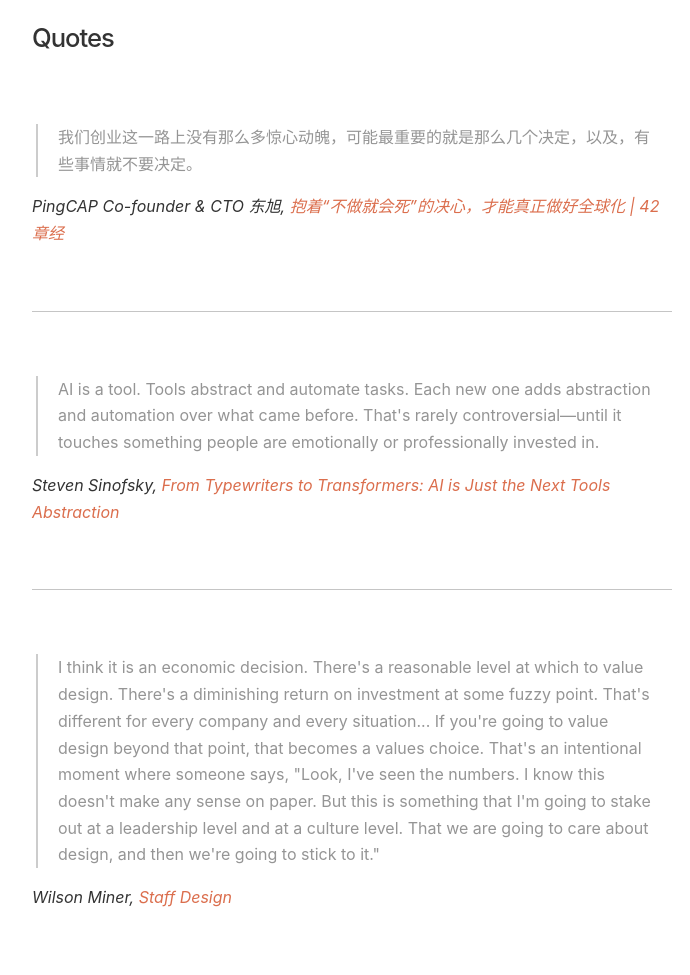
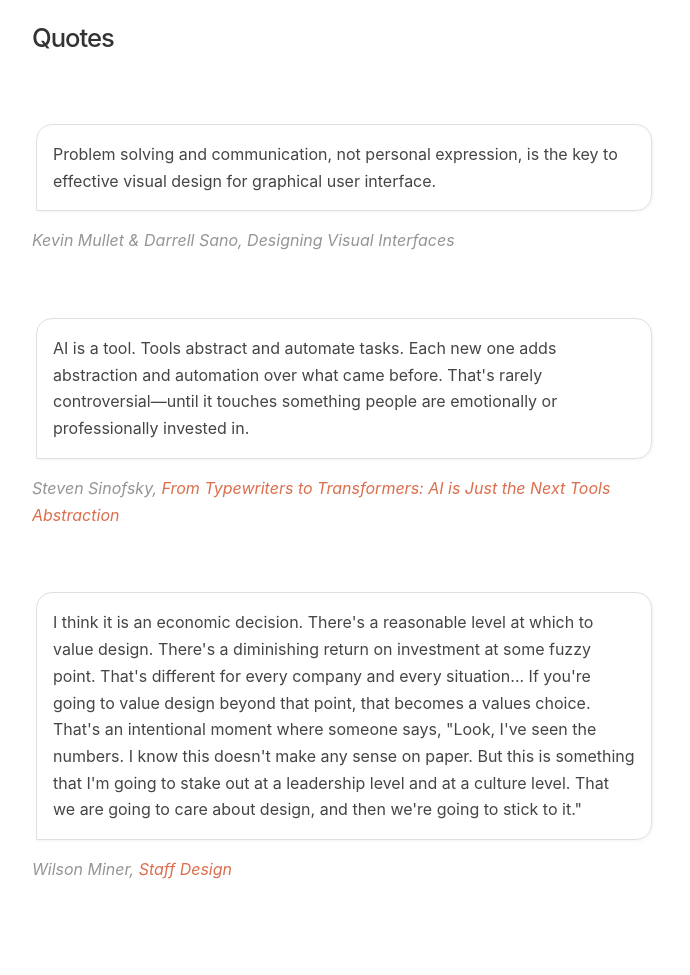
Before and after one commit to lvterry/lvterry.github.io, a Jekyll site: the page built from quotes.html, in a window 1280 px wide. Shown: the whole page, without its empty margins (288-978 px from the left). Built offline with Jekyll 4.4.1, drawn with Linux system fonts in a browser that asks for light colours; after the commit the page ends 947 px from its top, so only the background shows below that.

Commit message:
update quotes

```diff
--- a/assets/css/styles.css
+++ b/assets/css/styles.css
@@ -398,3 +398,17 @@
 .recommendation-list a:hover {
   text-decoration: underline;
 }
+
+.quotes-page blockquote {
+  padding: 1rem;
+  border-radius: 1rem 1rem 1rem 0;
+  border: 1px solid #e0e0e0;
+  margin-bottom: 1rem;
+  color: #454545;
+  box-shadow: 1px 1px 3px rgba(0,0,0,.05);
+}
+
+.quotes-page .quote p {
+  margin-bottom: 0;
+  color: #959595;
+}
--- a/quotes.html
+++ b/quotes.html
@@ -3,17 +3,15 @@
 layout: default
 ---
 
-<div class="container">
+<div class="container quotes-page">
   <h1 class="text-center mb-4">Quotes</h1>
 
   <div class="quote mb-4">
-    <blockquote>我们创业这一路上没有那么多惊心动魄，可能最重要的就是那么几个决定，以及，有些事情就不要决定。</blockquote>
+    <blockquote>Problem solving and communication, not personal expression, is the key to effective visual design for graphical user interface.</blockquote>
     <p>
-      <em>PingCAP Co-founder & CTO 东旭, <a href="https://mp.weixin.qq.com/s/PLR-UWFrkwPrIm1jviP1_g" title="Globalization">抱着“不做就会死”的决心，才能真正做好全球化 | 42章经</a></em>
+      <em>Kevin Mullet & Darrell Sano, Designing Visual Interfaces</em>
     </p>
   </div>
-
-  <hr style="margin: 4rem 0;">
 
   <div class="quote mb-4">
     <blockquote>AI is a tool. Tools abstract and automate tasks.
@@ -23,8 +21,6 @@
       <em>Steven Sinofsky, <a href="https://hardcoresoftware.learningbyshipping.com/p/232-from-typewriters-to-transformers" title="Hardcore Software">From Typewriters to Transformers: AI is Just the Next Tools Abstraction</a></em>
     </p>
   </div>
-
-  <hr style="margin: 4rem 0;">
 
   <div class="quote mb-4">
     <blockquote>I think it is an economic decision.
```
